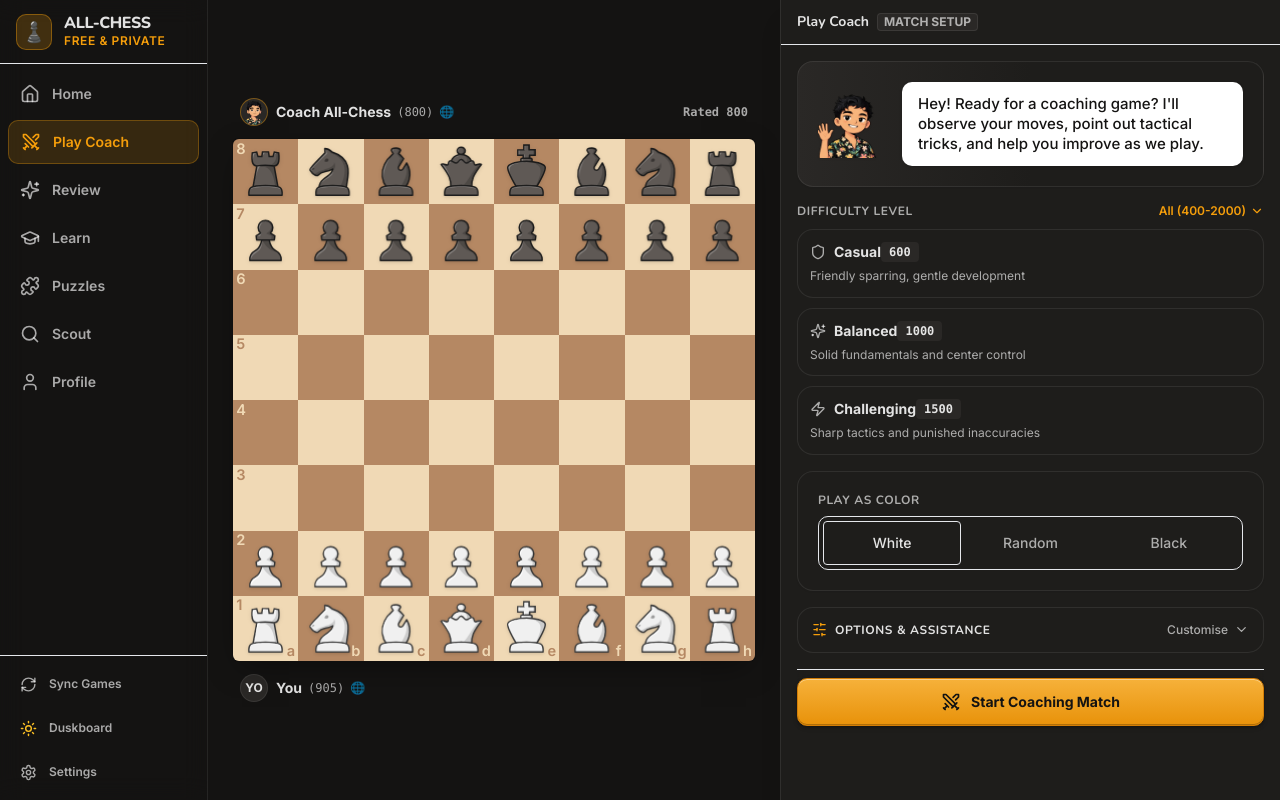
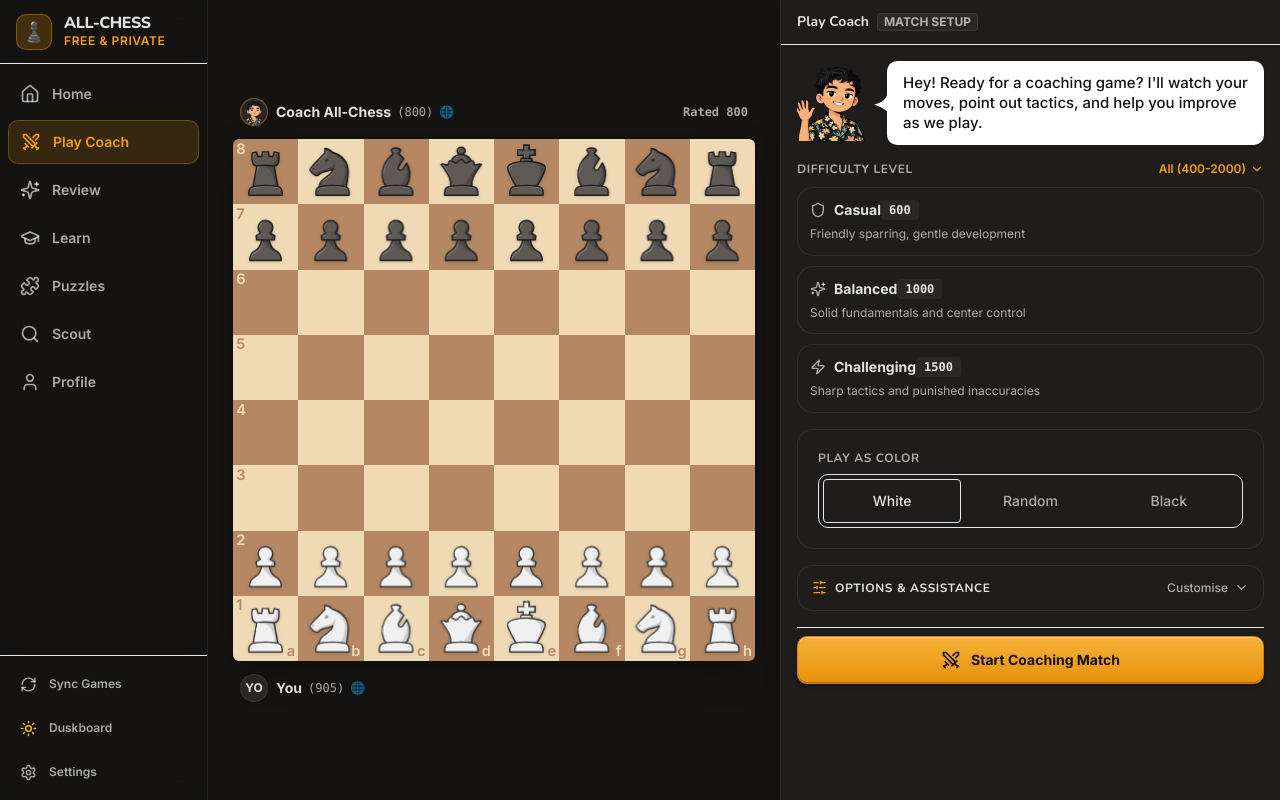
Before and after one commit to rogeralukka/ALL-CHESS, a React (Vite) app in the folder frontend/: page /play in a window 1280 px wide. Built offline with nearby package versions, Linux system fonts and the light colour scheme.

Commit message:
Add files via upload

```diff
--- a/frontend/src/features/play/PlayGame.tsx
+++ b/frontend/src/features/play/PlayGame.tsx
@@ -4,8 +4,8 @@ import { motion, AnimatePresence } from 'framer-motion';
 import { Board } from '@/features/board/Board';
 import { EvalBar } from '@/features/board/EvalBar';
 import { MoveList } from '@/features/board/MoveList';
-import { CoachAvatar } from '@/features/coach/CoachAvatar';
-import { CoachBubble, BubbleMessage } from '@/features/coach/CoachBubble';
+import { CoachSpeech } from '@/features/coach/CoachSpeech';
+import { BubbleMessage } from '@/features/coach/CoachBubble';
 import { badgeBox } from '@/features/board/BadgeLayer';
 import { Button } from '@/components/Button';
 import { Card } from '@/components/Card';
@@ -683,6 +683,7 @@ export const PlayGame: React.FC = () => {
                 onMove={handleUserMove}
                 onIllegalMove={handleIllegalMove}
                 tippingPieceSquare={tippingSquare}
+                autoMateEffects={false}
               />
 
               {/* King Badges on Game Over (Crown on winner's king, flag on loser's, 1/2 on draw) */}
@@ -843,17 +844,12 @@ export const PlayGame: React.FC = () => {
                 className="space-y-4"
               >
                 {/* Coach Portrait + Stacked Speech Bubbles (Max 2 bubbles, newest next to portrait) */}
-                <div className="flex items-start gap-3">
-                  <div className="w-[96px] flex-shrink-0">
-                    <CoachAvatar expression={coachExpression} mode="bust" size={96} />
-                  </div>
-                  <div className="flex-1 min-w-0">
-                    <CoachBubble
-                      messages={stackedMessages}
-                      voiceEnabled={coachVoiceEnabled}
-                    />
-                  </div>
-                </div>
+                <CoachSpeech
+                  expression={coachExpression}
+                  messages={stackedMessages}
+                  voiceEnabled={coachVoiceEnabled}
+                  size={80}
+                />
 
                 {/* Live Action Controls: Resign, Hint, Takeback (Equal width 48px buttons) */}
                 <div className="relative pt-1 w-full space-y-2">
--- a/frontend/src/features/play/PlayLobby.tsx
+++ b/frontend/src/features/play/PlayLobby.tsx
@@ -3,8 +3,7 @@ import { Card } from '@/components/Card';
 import { Button } from '@/components/Button';
 import { Toggle } from '@/components/Toggle';
 import { Segmented } from '@/components/Segmented';
-import { CoachAvatar } from '@/features/coach/CoachAvatar';
-import { CoachBubble } from '@/features/coach/CoachBubble';
+import { CoachSpeech } from '@/features/coach/CoachSpeech';
 import { Swords, ChevronDown, ChevronUp, Zap, Shield, Sparkles, CheckCircle2, SlidersHorizontal } from 'lucide-react';
 
 export interface PlayConfig {
@@ -79,12 +78,11 @@ export const PlayLobby: React.FC<PlayLobbyProps> = ({
   return (
     <div className="w-full space-y-4">
       {/* Top Banner with Coach Portrait + Welcome Bubble */}
-      <Card className="flex flex-col sm:flex-row items-center gap-4 p-4 bg-gradient-to-r from-theme-raised via-theme-card to-theme-card border-amber-500/20 shadow-md">
-        <CoachAvatar expression="wave" mode="bust" size={68} />
-        <div className="flex-1 min-w-0">
-          <CoachBubble text="Hey! Ready for a coaching game? I'll observe your moves, point out tactical tricks, and help you improve as we play." />
-        </div>
-      </Card>
+      <CoachSpeech
+        expression="wave"
+        size={80}
+        text="Hey! Ready for a coaching game? I'll watch your moves, point out tactics, and help you improve as we play."
+      />
 
       {/* Level Selection Cards */}
       <div className="space-y-2.5">
```
